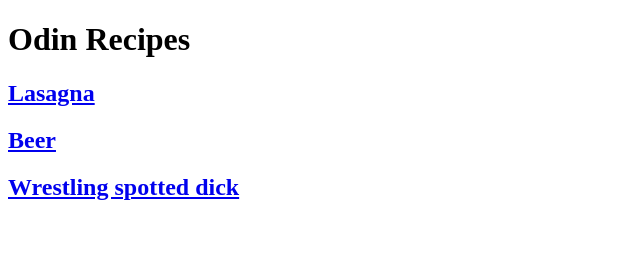
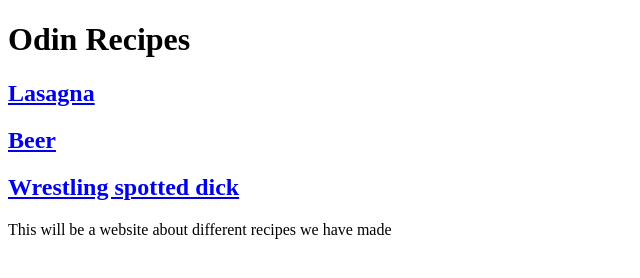
Before and after one commit to samdemeyer33/odin-recipes, a plain HTML site: page index.html in a window 1280 px wide. Shown: the whole page, without its empty margins (0-640 px from the left). Drawn offline with Linux system fonts and the light colour scheme.

Commit message:
add readme + changes on index

```diff
--- a/index.html
+++ b/index.html
@@ -11,5 +11,6 @@
     <h2><a href="recipes/lasagna.html">Lasagna</a></h2>
     <h2><a href="recipes/beer.html">Beer</a></h2>
     <h2><a href="recipes/wrestling.html">Wrestling spotted dick</a></h2>
+    <p>This will be a website about different recipes we have made</p>
 </body>
 </html>
```
Also changed, not shown: 1 other file.
